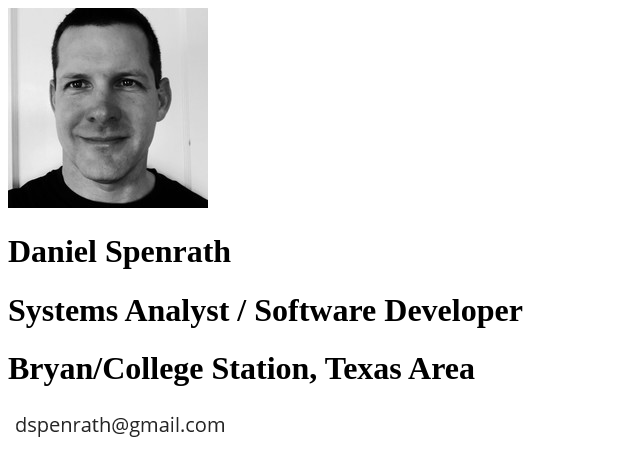
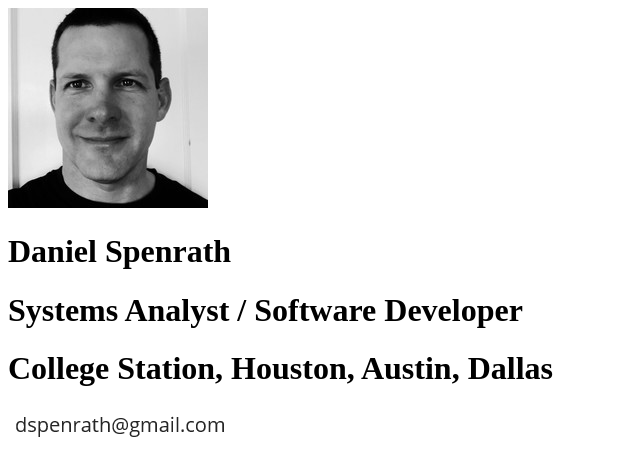
Before and after one commit to dspenrath/dspenrath.github.io, a plain HTML site: page index.html in a window 1280 px wide. Shown: the whole page, without its empty margins (0-640 px from the left). Drawn offline with Linux system fonts and the light colour scheme.

Commit message:
Update index.html

```diff
--- a/index.html
+++ b/index.html
@@ -7,7 +7,7 @@
         <img src='me.jpg'>
         <h1>Daniel Spenrath</h1>
         <h1>Systems Analyst / Software Developer</h1>
-        <h1>Bryan/College Station, Texas Area</h1>
+        <h1>College Station, Houston, Austin, Dallas</h1>
         <img src='dspenath_email.png'>
 
     </body>
```
